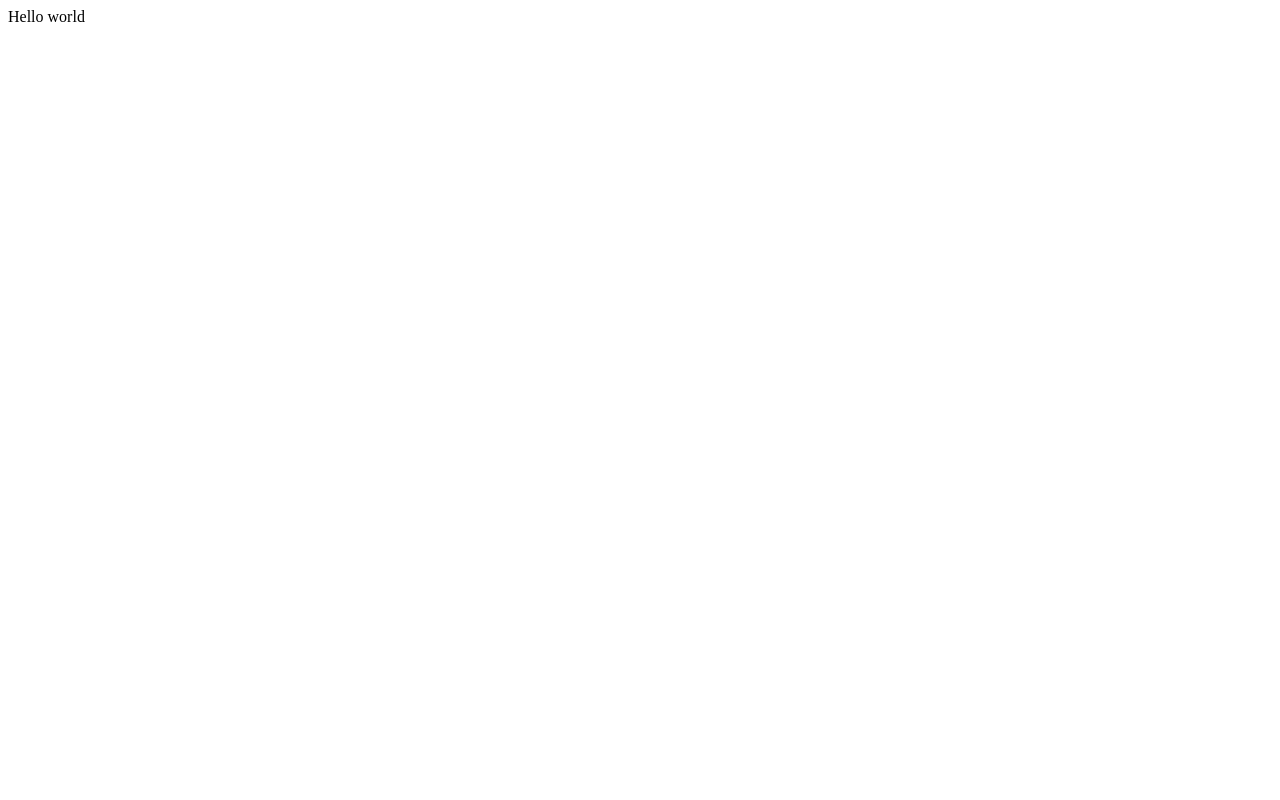
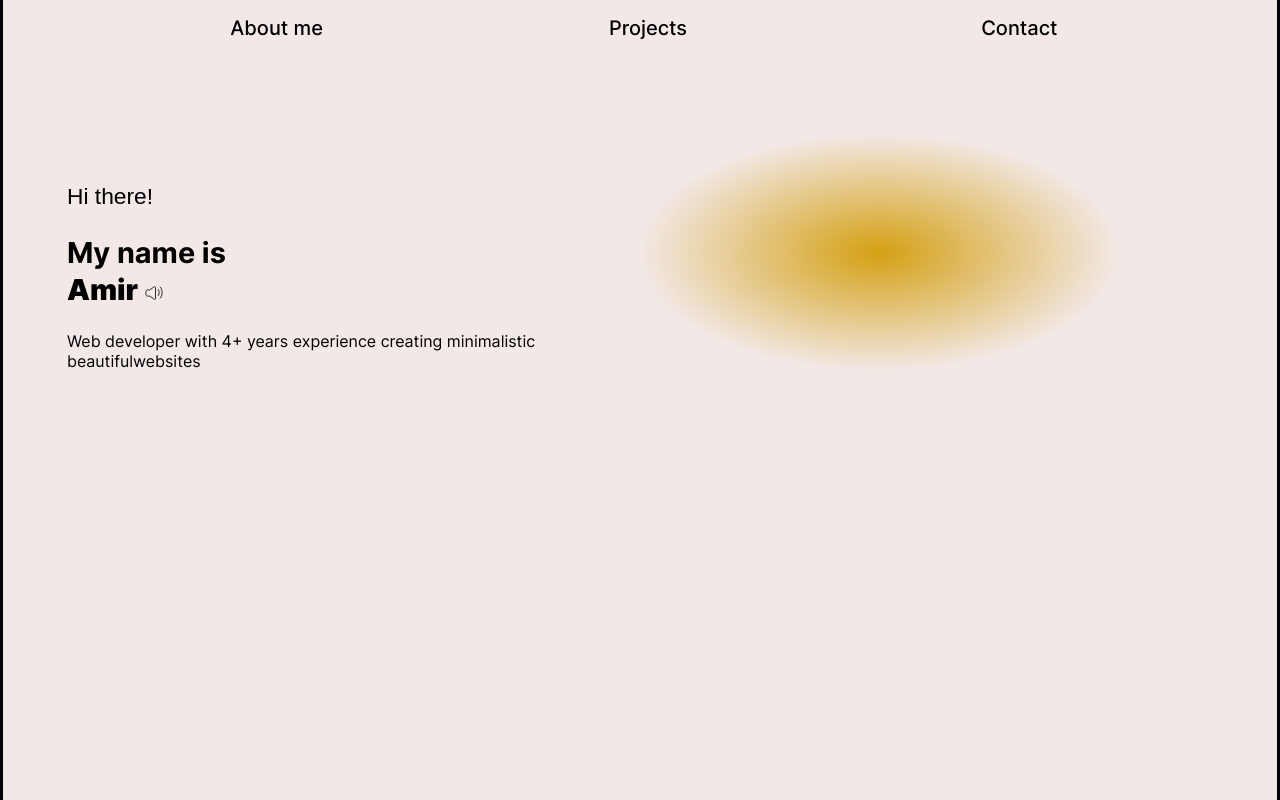
Before and after one commit to amirbenasr/amirbenasr.github.io, a plain HTML site: page index.html in a window 1280 px wide. Drawn offline with Linux system fonts and the light colour scheme.

Commit message:
add imagesé

```diff
--- a/index.html
+++ b/index.html
@@ -3,9 +3,58 @@
     <meta charset="UTF-8" />
     <meta http-equiv="X-UA-Compatible" content="IE=edge" />
     <meta name="viewport" content="width=device-width, initial-scale=1.0" />
-    <title>Portfolio</title>
+    <title>A.B | Portfolio</title>
+    <link rel="stylesheet" href="/styles.css" />
   </head>
   <body>
-    Hello world
+    <div class="container">
+      <nav>
+        <ul class="nav">
+          <li class="link">About me</li>
+          <li class="link">Projects</li>
+          <li class="link">Contact</li>
+        </ul>
+      </nav>
+      <section class="introduction">
+        <div class="introduction-text">
+          <h3>Hi there!</h3>
+          <h1>
+            <span
+              >My name is <br />
+              <span style="font-weight: 900"
+                >Amir
+                <span id="sound">
+                  <svg
+                    class="sound"
+                    width="20"
+                    height="14"
+                    viewBox="0 0 32 26"
+                    xmlns="http://www.w3.org/2000/svg"
+                  >
+                    <g>
+                      <path
+                        d="M1 15.802V10.3045C1 9.51931 1.28835 8.76631 1.8016 8.21112C2.31486 7.65592 3.01099 7.34402 3.73684 7.34402H7.70527C7.97282 7.34395 8.23449 7.25903 8.4579 7.09978L16.6684 1.24399C16.8747 1.09704 17.1139 1.01322 17.3607 1.00144C17.6075 0.989657 17.8526 1.05034 18.0701 1.17707C18.2875 1.30379 18.4692 1.49181 18.5959 1.72121C18.7225 1.9506 18.7894 2.21279 18.7895 2.47999V23.6265C18.7894 23.8937 18.7225 24.1559 18.5959 24.3853C18.4692 24.6147 18.2875 24.8027 18.0701 24.9295C17.8526 25.0562 17.6075 25.1169 17.3607 25.1051C17.1139 25.0933 16.8747 25.0095 16.6684 24.8625L8.4579 19.0067C8.23449 18.8475 7.97282 18.7626 7.70527 18.7625H3.73684C3.01099 18.7625 2.31486 18.4506 1.8016 17.8954C1.28835 17.3402 1 16.5872 1 15.802Z"
+                        stroke-width="1.5"
+                      />
+                      <path
+                        d="M23.579 6.39223C23.579 6.39223 25.6316 8.61257 25.6316 12.3131C25.6316 16.0137 23.579 18.2341 23.579 18.2341M27.6842 1.95154C27.6842 1.95154 31.1053 5.65211 31.1053 12.3131C31.1053 18.9742 27.6842 22.6747 27.6842 22.6747"
+                        stroke-width="1.5"
+                        stroke-linecap="round"
+                        stroke-linejoin="round"
+                      />
+                    </g>
+                  </svg> </span></span
+            ></span>
+          </h1>
+          <span
+            >Web developer with 4+ years experience creating
+            <span>minimalistic</span> <span>beautiful</span>websites</span
+          >
+        </div>
+        <div class="avatar"></div>
+      </section>
+    </div>
   </body>
+
+  <script src="./script.js "></script>
 </html>
--- /dev/null
+++ b/script.js
@@ -0,0 +1,15 @@
+let soundBtn = document.getElementById("sound");
+let paths = document.querySelector(".sound");
+var audio = new Audio("web_vocal.wav");
+
+const playSound = (e) => {
+  paths.classList.add("playing");
+  audio.play();
+  audio.addEventListener("ended", () => {
+    paths.classList.remove("playing");
+  });
+};
+
+soundBtn.addEventListener("click", function (e) {
+  playSound(e);
+});
--- /dev/null
+++ b/styles.css
@@ -0,0 +1,133 @@
+@font-face {
+  font-family: "inter";
+  src: url("./inter_font.ttf");
+}
+:root {
+  --bg-color: #f2e8e5;
+  --primary-color: #38a3da;
+  --variant-color: #01447d;
+  --water-color: #4c8e97;
+  --bg-black: #070b1b;
+  --secondary-color: #d4a013;
+}
+*,
+body,
+section,
+html {
+  font-family: "inter", sans-serif;
+  padding: 0;
+  margin: 0;
+}
+
+body {
+  background-color: var(--bg-color);
+
+  border-left: 3px solid black;
+  border-right: 3px solid black;
+}
+
+.container {
+  margin-left: 4rem;
+  margin-right: 4rem;
+  display: grid;
+  grid-template-rows: 70px 1fr;
+}
+nav {
+  max-height: 150px;
+  text-align: center;
+  padding: 16px;
+  font-size: 20px;
+  font-weight: 500;
+}
+
+ul.nav {
+  display: grid;
+  grid-template-columns: 1fr 1fr 1fr;
+  /* justify-content: space-around; */
+  list-style: none;
+}
+li.link {
+  padding-left: 1rem;
+  cursor: pointer;
+}
+.link.active {
+  color: var(--primary-color);
+  text-decoration-line: underline;
+}
+
+.link:hover {
+  color: var(--primary-color);
+}
+
+section {
+  grid-row: 2/3;
+  margin-top: 4rem;
+}
+p {
+  margin-bottom: 1rem;
+}
+
+h1,
+h2,
+h3,
+h4,
+h5 {
+  margin: 3rem 0 1.38rem;
+  font-family: "Poppins", sans-serif;
+  font-weight: 400;
+  line-height: 1.3;
+}
+
+h1 {
+  margin-top: 0;
+  font-size: 1.802rem;
+  font-weight: 700;
+}
+
+h2 {
+  font-size: 1.602rem;
+}
+
+h3 {
+  font-size: 1.424rem;
+}
+
+h4 {
+  font-size: 1.266rem;
+}
+
+h5 {
+  font-size: 1.125rem;
+}
+
+small,
+.text_small {
+  font-size: 0.889rem;
+}
+
+#sound {
+  cursor: pointer;
+  fill: none;
+  stroke: black;
+}
+.playing {
+  stroke: var(--variant-color);
+}
+.introduction {
+  display: grid;
+  grid-template-columns: repeat(12, 1fr);
+}
+.introduction-text {
+  display: flex;
+  flex-direction: column;
+  grid-column: 1/7;
+}
+
+.avatar {
+  width: auto;
+  height: auto;
+  background-image: url("http://127.0.0.1:5500/assets/avatar.png");
+  background: radial-gradient(closest-side, #d4a013, #f2e8e5);
+  border-radius: 100%;
+  grid-column: 7/12;
+}
```
Also changed, not shown: assets/sound.svg (added), inter_font.ttf (added), 2 other files.
